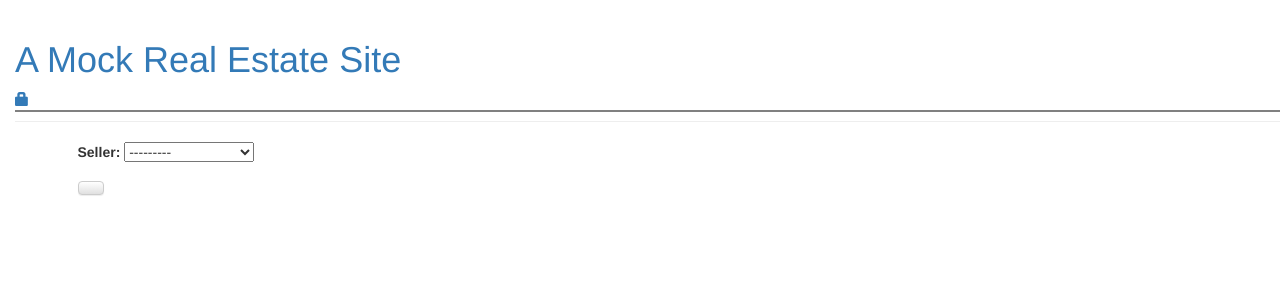
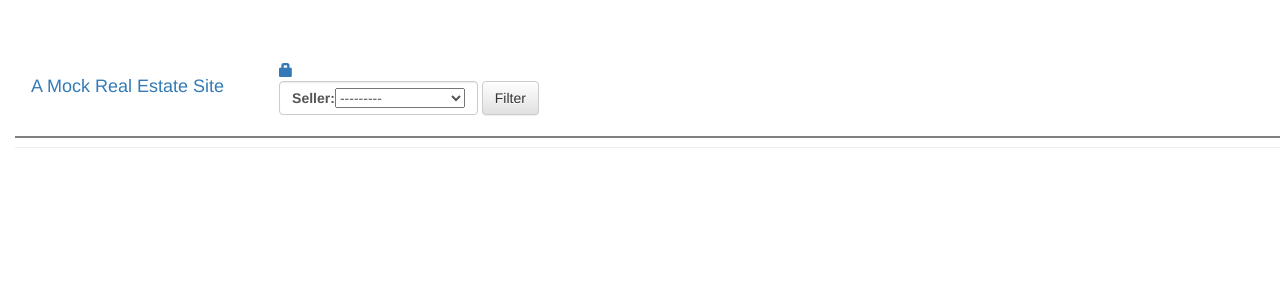
Before and after one commit to Jtorres68/my-first-Django-app, a Django app: page / in a window 1280 px wide. Shown: the top 300 px of the page. Run offline with Django 3.2, Linux system fonts and the light colour scheme; data that the repository does not hold is empty; some libraries are stand-ins or nearby versions.

Commit message:
Navigation bar in progress

```diff
--- a/realestate/filters.py
+++ b/realestate/filters.py
@@ -5,7 +5,6 @@
 
 class PostFilter(django_filters.FilterSet):
     #state = django_filters.ModelMultipleChoiceFilter(queryset = Post.objects.all(), widget=CheckboxSelectMultiple)
-
     class Meta:
         model = Post
         fields = ('seller',)
--- a/realestate/models.py
+++ b/realestate/models.py
@@ -6,6 +6,7 @@
 
 #should create radio list for on sale, pending, sold
 #models.Model means that the Post is a Django model
+
 class Post(models.Model):
     realtor = models.ForeignKey(settings.AUTH_USER_MODEL, on_delete = models.CASCADE)   #ForeignKey means link to another model
     address = models.CharField(max_length = 200)                                        #CharField means txt w/limited char
--- a/realestate/templates/realestate/base.html
+++ b/realestate/templates/realestate/base.html
@@ -19,8 +19,10 @@
     </head>
     <body>
         <div class="page-header">
-            <h1><a href="/">A Mock Real Estate Site</a></h1>
-
+            <nav class="navbar navbar-expand-lg">
+                <h1><a href="/" class="navbar-brand">A Mock Real Estate Site</a></h1>
+                <div class="collapse navbar-collapse" id="navbarNav">
+                    <ul class="navbar-nav">
                         {% if user.is_authenticated %}
                             <div class="add">
                                 <!-- click the link and it calls a view 'post_new' -->
@@ -32,7 +34,15 @@
                         {% endif %}
 
                         <!-- <button class="btn btn-default" onclick="func()" id="onsale"></button> -->
-
+                        <form method="GET" class="form-inline my-2 my-lg-0">
+                            <div class="form-control mr-sm-2" placeholder="all">
+                                {{ filter.form.as_table }}
+                            </div>
+                            <button type="submit" class="btn btn-default" value="Filter">Filter</button>
+                        </form>
+                    </ul>
+                </div>
+            </nav>
 
             <div class="border"></div>
         </div>
--- a/realestate/templates/realestate/post_list.html
+++ b/realestate/templates/realestate/post_list.html
@@ -1,10 +1,6 @@
 {% extends 'realestate/base.html' %}
 
 {% block content %}
-    <form method="GET">
-        {{ filter.form.as_p }}
-        <button type="submit" class="btn btn-default" value="{{ seller }}">{{ seller }}</button>
-    </form>
 
     {% for post in filter.qs %}
         <div>
--- a/realestate/templates/realestate/product_state.html
+++ b/realestate/templates/realestate/product_state.html
@@ -2,7 +2,7 @@
 
 {% block content %}
     <form method="GET">
-        {{ filter.form.as_p}}
+        {{ filter.form.as_table}}
         <button type="submit" class="btn btn-default">{{ posts.seller }}</button>
     </form>
 
--- a/realestate/views.py
+++ b/realestate/views.py
@@ -80,6 +80,7 @@
 
 #trying to filter
 def product_state(request):
-    state = PostFilter(request.GET, queryset=Post.objects.all())
+    sell = Post.objects.all()
+    state = PostFilter(request.GET, queryset=sell)
 
     return render(request, 'realestate/product_list.html', {'filter': state})
```
Also changed, not shown: realestate/migrations/0007_auto_20181117_1640.py (added), realestate/migrations/0008_auto_20181117_1653.py (added), realestate/migrations/0009_auto_20181117_1655.py (added), realestate/migrations/0010_auto_20181117_1700.py (added), realestate/migrations/0011_auto_20181117_1702.py (added), realestate/migrations/0012_auto_20181117_1704.py (added). Lines whose indentation alone changed are shown as unchanged.
